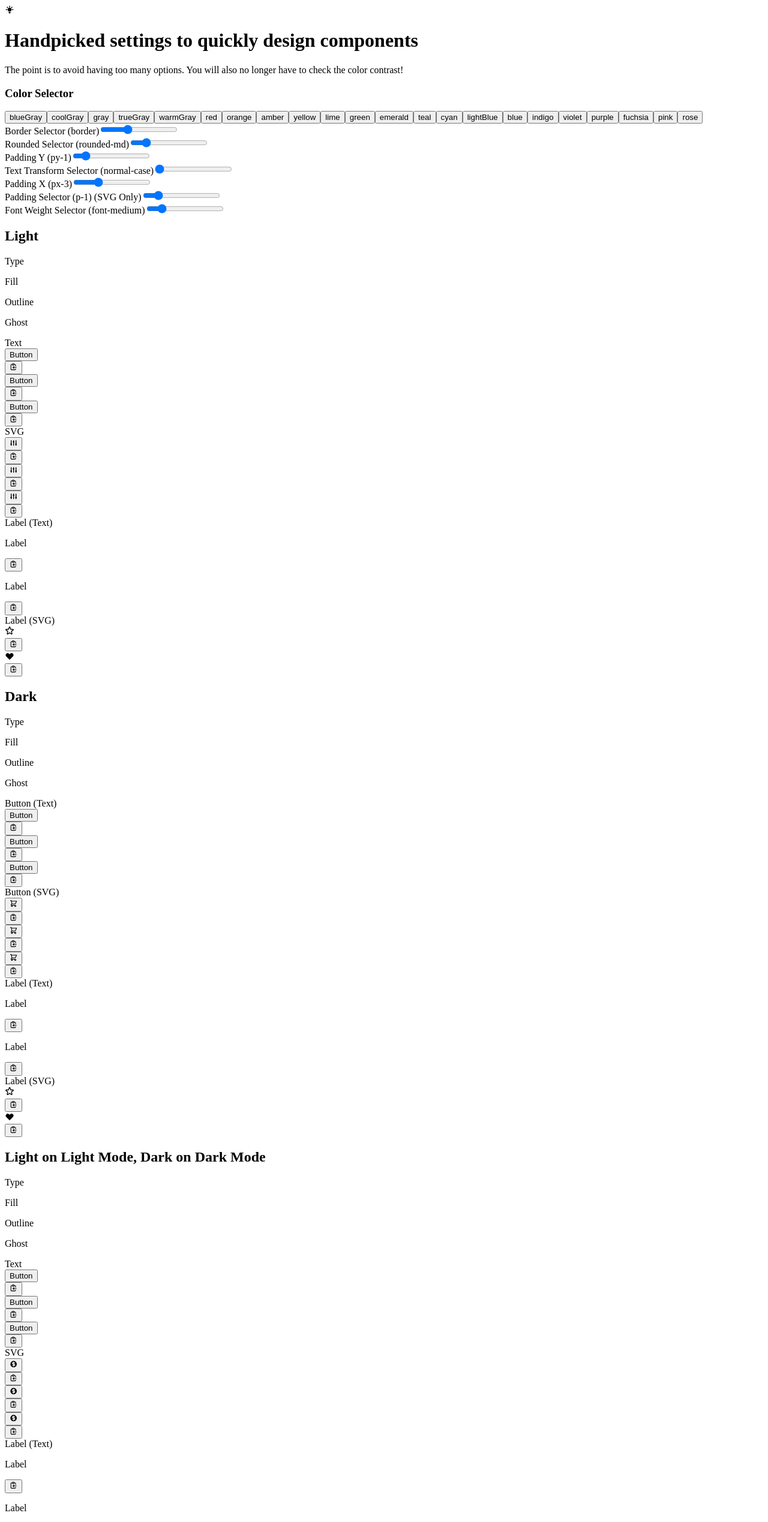
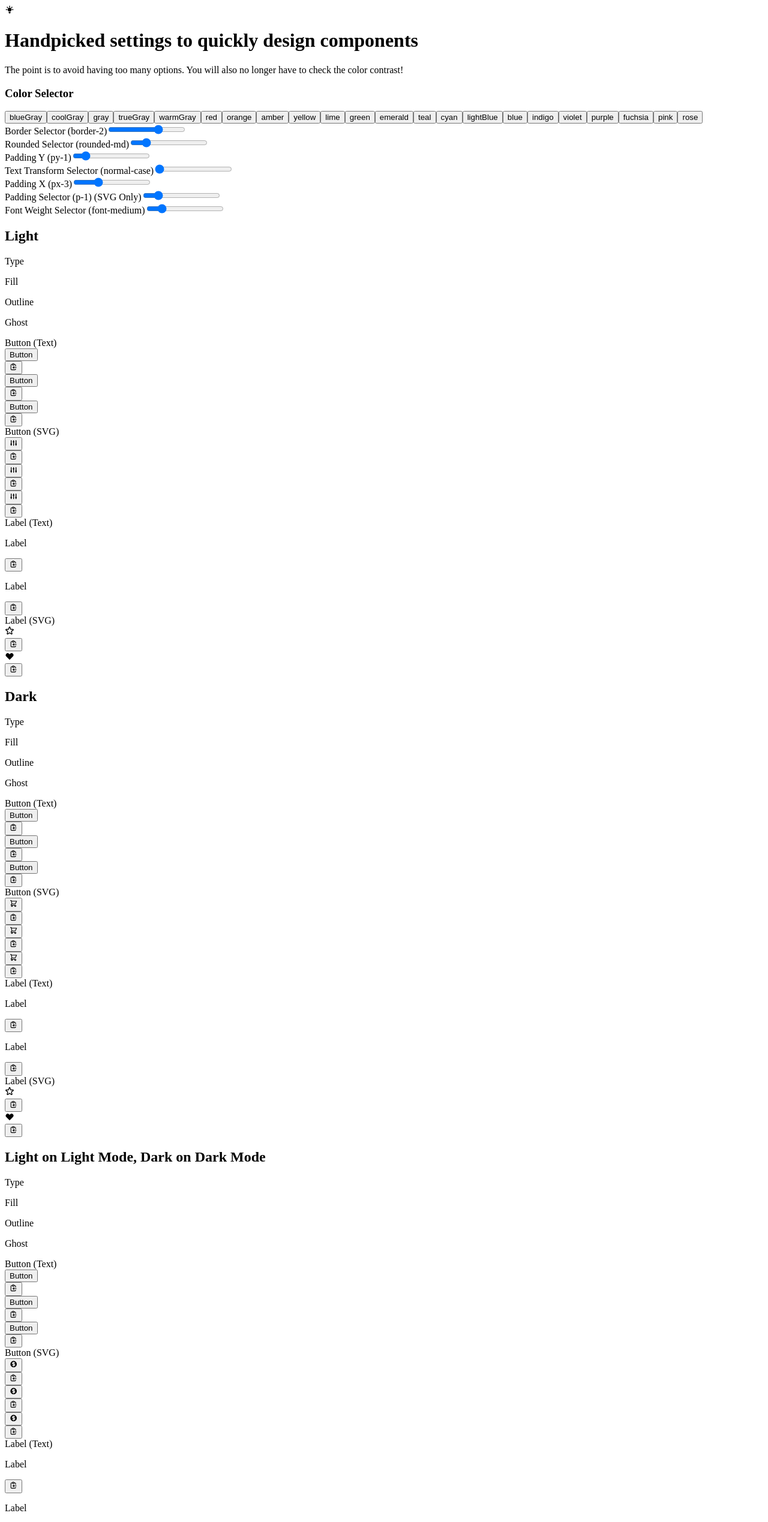
Before and after one commit to returndiego/tailwindgenerator, a Next.js app: page / in a window 1280 px wide. Shown: the top 2538 px of the page at 60% size. Built offline with nearby package versions, Linux system fonts and the light colour scheme.

Commit message:
border selector added

```diff
--- a/components/main/BorderSelector.tsx
+++ b/components/main/BorderSelector.tsx
@@ -11,7 +11,7 @@ export default function BorderSelector() {
         <input
           type="range"
           name="border"
-          defaultValue={1}
+          defaultValue={2}
           step={1}
           min={0}
           max={3}
--- a/components/main/LightOnLightDarkOnDark.tsx
+++ b/components/main/LightOnLightDarkOnDark.tsx
@@ -13,31 +13,32 @@ export default function LightOnLightDarkOnDark() {
     rounded,
     padding,
     textTransform,
+    border,
   } = state
 
   // ------------------- BUTTON (TEXT) ----------------------
   const fillTextButton = `select-none focus:outline-none focus:ring transition ${fontWeight} ${paddingX} ${paddingY} ${textTransform} ${rounded} bg-${color}-200 text-${color}-900 dark:bg-${color}-900 dark:text-${color}-50 hover:bg-${color}-100 dark:hover:bg-${color}-800 focus:ring-${color}-500 focus:bg-${color}-200 dark:focus:bg-${color}-900`
 
-  const OutlineTextButton = `select-none focus:outline-none focus:ring transition border-2 ${fontWeight} ${paddingX} ${paddingY} ${textTransform} ${rounded} border-${color}-600 dark:border-${color}-300 text-${color}-900 dark:text-${color}-50 hover:bg-${color}-100 dark:hover:bg-${color}-800 focus:ring-${color}-500 focus:bg-${color}-200 dark:focus:bg-${color}-900`
+  const OutlineTextButton = `select-none focus:outline-none focus:ring transition ${border} ${fontWeight} ${paddingX} ${paddingY} ${textTransform} ${rounded} border-${color}-600 dark:border-${color}-300 text-${color}-900 dark:text-${color}-50 hover:bg-${color}-100 dark:hover:bg-${color}-800 focus:ring-${color}-500 focus:bg-${color}-200 dark:focus:bg-${color}-900`
 
   const GhostTextButton = `select-none focus:outline-none focus:ring transition ${fontWeight} ${paddingX} ${paddingY} ${textTransform} ${rounded} text-${color}-900 dark:text-${color}-50 hover:bg-${color}-100 dark:hover:bg-${color}-800 focus:ring-${color}-500 focus:bg-${color}-200 dark:focus:bg-${color}-900`
 
   // ------------------- BUTTON (SVG) ----------------------
   const fillSVGButton = `focus:outline-none focus:ring transition ${padding} ${rounded} bg-${color}-200 text-${color}-900 dark:bg-${color}-900 dark:text-${color}-50 hover:bg-${color}-100 dark:hover:bg-${color}-800 focus:ring-${color}-500 focus:bg-${color}-200 dark:focus:bg-${color}-900`
 
-  const OutlineSVGButton = `focus:outline-none focus:ring transition border-2 ${padding} ${rounded} border-${color}-600 dark:border-${color}-300 text-${color}-900 dark:text-${color}-50 hover:bg-${color}-100 dark:hover:bg-${color}-800 focus:ring-${color}-500 focus:bg-${color}-200 dark:focus:bg-${color}-900`
+  const OutlineSVGButton = `focus:outline-none focus:ring transition ${border} ${padding} ${rounded} border-${color}-600 dark:border-${color}-300 text-${color}-900 dark:text-${color}-50 hover:bg-${color}-100 dark:hover:bg-${color}-800 focus:ring-${color}-500 focus:bg-${color}-200 dark:focus:bg-${color}-900`
 
   const GhostSVGButton = `focus:outline-none focus:ring transition ${padding} ${rounded} text-${color}-900 dark:text-${color}-50 hover:bg-${color}-100 dark:hover:bg-${color}-800 focus:ring-${color}-500 focus:bg-${color}-200 dark:focus:bg-${color}-900`
 
   // ------------------- LABEL (TEXT) ----------------------
   const fillLabel = `select-none grid place-items-center text-sm ${fontWeight} ${paddingX} ${paddingY} ${textTransform} ${rounded} bg-${color}-200 text-${color}-900 dark:bg-${color}-900 dark:text-${color}-50`
 
-  const outlineLabel = `select-none grid place-items-center text-sm border-2 transition ${fontWeight} ${paddingX} ${paddingY} ${textTransform} ${rounded} border-${color}-600 text-${color}-800 dark:border-${color}-300 dark:text-${color}-50`
+  const outlineLabel = `select-none grid place-items-center text-sm ${border} transition ${fontWeight} ${paddingX} ${paddingY} ${textTransform} ${rounded} border-${color}-600 text-${color}-800 dark:border-${color}-300 dark:text-${color}-50`
 
   // ---------------- LABEL (TEXT & SVG) -------------------
   const fillSVG = `grid place-items-center ${padding} ${rounded} bg-${color}-200 text-${color}-900 dark:bg-${color}-900 dark:text-${color}-50`
 
-  const outlineSVG = `grid place-items-center border-2 ${padding} ${rounded} border-${color}-600 text-${color}-800 dark:border-${color}-300 dark:text-${color}-50`
+  const outlineSVG = `grid place-items-center ${border} ${padding} ${rounded} border-${color}-600 text-${color}-800 dark:border-${color}-300 dark:text-${color}-50`
 
   return (
     <section className="mx-auto max-w-screen-lg p-2">
@@ -70,7 +71,9 @@ export default function LightOnLightDarkOnDark() {
         </header>
         <div className="table-row-group">
           <section className="table-row">
-            <div className="py-1 px-4 table-cell align-middle">Text</div>
+            <div className="py-1 px-4 table-cell align-middle">
+              Button (Text)
+            </div>
             <div className="py-1 px-4 table-cell align-middle">
               <div className="flex gap-2 justify-items-center">
                 <button aria-label="button" className={fillTextButton}>
@@ -97,7 +100,9 @@ export default function LightOnLightDarkOnDark() {
             </div>
           </section>
           <section className="table-row">
-            <div className="py-1 px-4 table-cell align-middle">SVG</div>
+            <div className="py-1 px-4 table-cell align-middle">
+              Button (SVG)
+            </div>
             <div className="py-1 px-4 table-cell align-middle">
               <div className="flex gap-2 justify-items-center">
                 <button aria-label="button" className={fillSVGButton}>
--- a/components/main/LightOnly.tsx
+++ b/components/main/LightOnly.tsx
@@ -13,31 +13,32 @@ export default function LightOnly() {
     rounded,
     padding,
     textTransform,
+    border,
   } = state
 
   // ------------------- BUTTON (TEXT) ----------------------
   const fillTextButton = `select-none transition focus:outline-none ${fontWeight} ${paddingX} ${paddingY} ${textTransform} ${rounded} bg-${color}-200 text-${color}-900 focus:ring hover:bg-${color}-100 focus:ring-${color}-500 focus:bg-${color}-200`
 
-  const OutlineTextButton = `select-none border-2 transition focus:outline-none focus:ring ${fontWeight} ${paddingX} ${paddingY} ${textTransform} ${rounded} border-${color}-600 text-${color}-900 hover:bg-${color}-100 hover:text-${color}-900 focus:text-${color}-900 focus:ring-${color}-500 focus:bg-${color}-200`
+  const OutlineTextButton = `select-none ${border} transition focus:outline-none focus:ring ${fontWeight} ${paddingX} ${paddingY} ${textTransform} ${rounded} border-${color}-600 text-${color}-900 hover:bg-${color}-100 hover:text-${color}-900 focus:text-${color}-900 focus:ring-${color}-500 focus:bg-${color}-200`
 
   const GhostTextButton = `select-none transition focus:outline-none focus:ring ${fontWeight} ${paddingX} ${paddingY} ${textTransform} ${rounded} text-${color}-900 hover:bg-${color}-100 hover:text-${color}-900 focus:text-${color}-900 focus:ring-${color}-500 focus:bg-${color}-200`
 
   // ------------------- BUTTON (SVG) ----------------------
   const fillSVGButton = `transition focus:outline-none ${padding} ${rounded} bg-${color}-200 text-${color}-900 focus:ring hover:bg-${color}-100 focus:ring-${color}-500 focus:bg-${color}-200`
 
-  const OutlineSVGButton = `border-2 transition focus:outline-none focus:ring ${padding} ${rounded} border-${color}-600 text-${color}-900 hover:bg-${color}-100 hover:text-${color}-900 focus:text-${color}-900 focus:ring-${color}-500 focus:bg-${color}-200`
+  const OutlineSVGButton = `${border} transition focus:outline-none focus:ring ${padding} ${rounded} border-${color}-600 text-${color}-900 hover:bg-${color}-100 hover:text-${color}-900 focus:text-${color}-900 focus:ring-${color}-500 focus:bg-${color}-200`
 
   const GhostSVGButton = `transition focus:outline-none focus:ring ${padding} ${rounded} text-${color}-900 hover:bg-${color}-100 hover:text-${color}-900 focus:text-${color}-900 focus:ring-${color}-500 focus:bg-${color}-200`
 
   // ------------------- LABEL (TEXT) ----------------------
   const fillLabel = `select-none grid place-items-center text-sm ${fontWeight} ${paddingX} ${paddingY} ${textTransform} ${rounded} bg-${color}-200 text-${color}-900`
 
-  const outlineLabel = `select-none grid place-items-center text-sm border-2 transition ${fontWeight} ${paddingX} ${paddingY} ${textTransform} ${rounded} border-${color}-600 text-${color}-800`
+  const outlineLabel = `select-none grid place-items-center text-sm ${border} transition ${fontWeight} ${paddingX} ${paddingY} ${textTransform} ${rounded} border-${color}-600 text-${color}-800`
 
   // ---------------- LABEL (TEXT & SVG) -------------------
   const fillSVG = `grid place-items-center ${padding} ${rounded} bg-${color}-200 text-${color}-900`
 
-  const outlineSVG = `grid place-items-center border-2 ${padding} ${rounded} border-${color}-600 text-${color}-800`
+  const outlineSVG = `grid place-items-center ${border} ${padding} ${rounded} border-${color}-600 text-${color}-800`
 
   return (
     <section className="mx-auto max-w-screen-lg p-2">
@@ -67,7 +68,9 @@ export default function LightOnly() {
         </header>
         <div className="table-row-group">
           <section className="table-row">
-            <div className="py-1 px-4 table-cell align-middle">Text</div>
+            <div className="py-1 px-4 table-cell align-middle">
+              Button (Text)
+            </div>
             <div className="py-1 px-4 table-cell align-middle">
               <div className="grid grid-flow-col gap-2 place-items-center">
                 <button aria-label="button" className={fillTextButton}>
@@ -94,7 +97,9 @@ export default function LightOnly() {
             </div>
           </section>
           <section className="table-row">
-            <div className="py-1 px-4 table-cell align-middle">SVG</div>
+            <div className="py-1 px-4 table-cell align-middle">
+              Button (SVG)
+            </div>
             <div className="py-1 px-4 table-cell align-middle">
               <div className="flex gap-2 justify-items-center">
                 <button aria-label="button" className={fillSVGButton}>
--- a/context/GlobalState.tsx
+++ b/context/GlobalState.tsx
@@ -5,7 +5,7 @@ import AppReducer from './AppReducer'
 const initialState: State = {
   color: 'blue',
   rounded: 'rounded-md',
-  border: 'border',
+  border: 'border-2',
   padding: 'p-1',
   paddingX: 'px-3',
   paddingY: 'py-1',
```
Also changed, not shown: components/main/DarkOnLightLightOnDark.tsx (+5 -4 lines), components/main/DarkOnly.tsx (+5 -4 lines).
